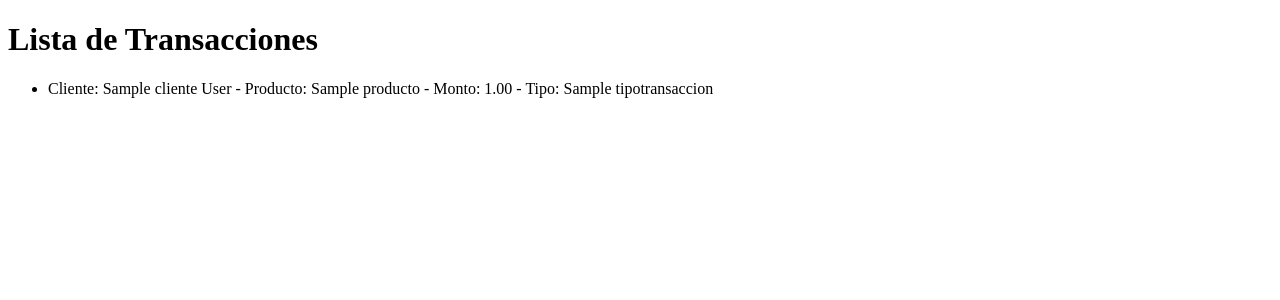
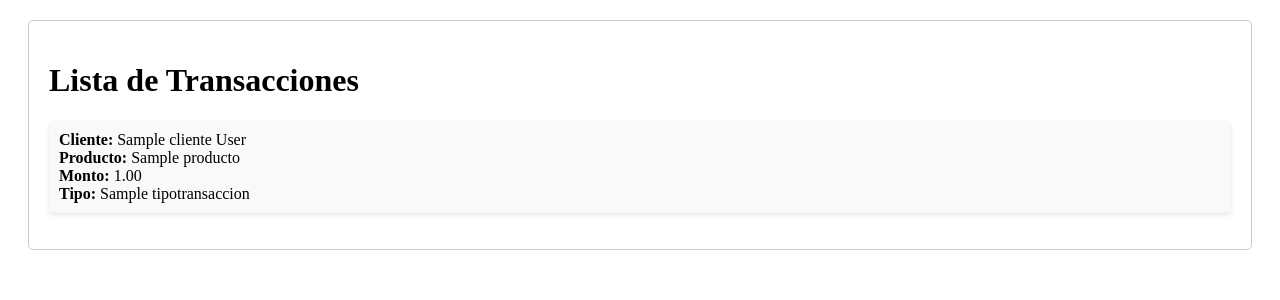
Before and after one commit to sofiagapr/django-app, a Django app: page /finance/listar_transaccion/ in a window 1280 px wide. Shown: the top 300 px of the page. Run offline with Django 5.2, Linux system fonts and the light colour scheme; tables that the repository leaves empty hold one stand-in row (values such as "Sample post").

Commit message:
Finaaaaaaaaal

```diff
--- a/app_web/finance/templates/listar_transaccion.html
+++ b/app_web/finance/templates/listar_transaccion.html
@@ -1,14 +1,50 @@
 <!DOCTYPE html>
-<html>
+<html lang="es">
 <head>
+    <meta charset="UTF-8">
+    <meta name="viewport" content="width=device-width, initial-scale=1.0">
     <title>Lista de Transacciones</title>
+    <style>
+        /* Estilos CSS */
+        .container {
+            margin: 20px;
+            padding: 20px;
+            border: 1px solid #ccc;
+            border-radius: 5px;
+        }
+        ul {
+            list-style-type: none;
+            padding: 0;
+        }
+        li {
+            margin-bottom: 10px;
+            padding: 10px;
+            background-color: #f9f9f9;
+            border-radius: 5px;
+            box-shadow: 0 2px 4px rgba(0, 0, 0, 0.1);
+            transition: background-color 0.3s ease;
+        }
+        li:hover {
+            background-color: #eaeaea;
+        }
+    </style>
 </head>
 <body>
-    <h1>Lista de Transacciones</h1>
-    <ul>
-    {% for transaccion in transacciones %}
-        <li>Cliente: {{ transaccion.cliente_producto.cliente.name }} {{ transaccion.cliente_producto.cliente.lastname }} - Producto: {{ transaccion.cliente_producto.producto.nombre_producto }} - Monto: {{ transaccion.monto }} - Tipo: {{ transaccion.tipo_transaccion.nombre }}</li>
-    {% endfor %}
-    </ul>
+    <div class="container">
+        <h1>Lista de Transacciones</h1>
+        <ul>
+            {% for transaccion in transacciones %}
+            <li>
+                <strong>Cliente:</strong> {{ transaccion.cliente_producto.cliente.name }} {{ transaccion.cliente_producto.cliente.lastname }}
+                <br>
+                <strong>Producto:</strong> {{ transaccion.cliente_producto.producto.nombre_producto }}
+                <br>
+                <strong>Monto:</strong> {{ transaccion.monto }}
+                <br>
+                <strong>Tipo:</strong> {{ transaccion.tipo_transaccion.nombre }}
+            </li>
+            {% endfor %}
+        </ul>
+    </div>
 </body>
 </html>
```
Also changed, not shown: app_web/finance/templates/listar_cliente.html (+40 -7 lines).
